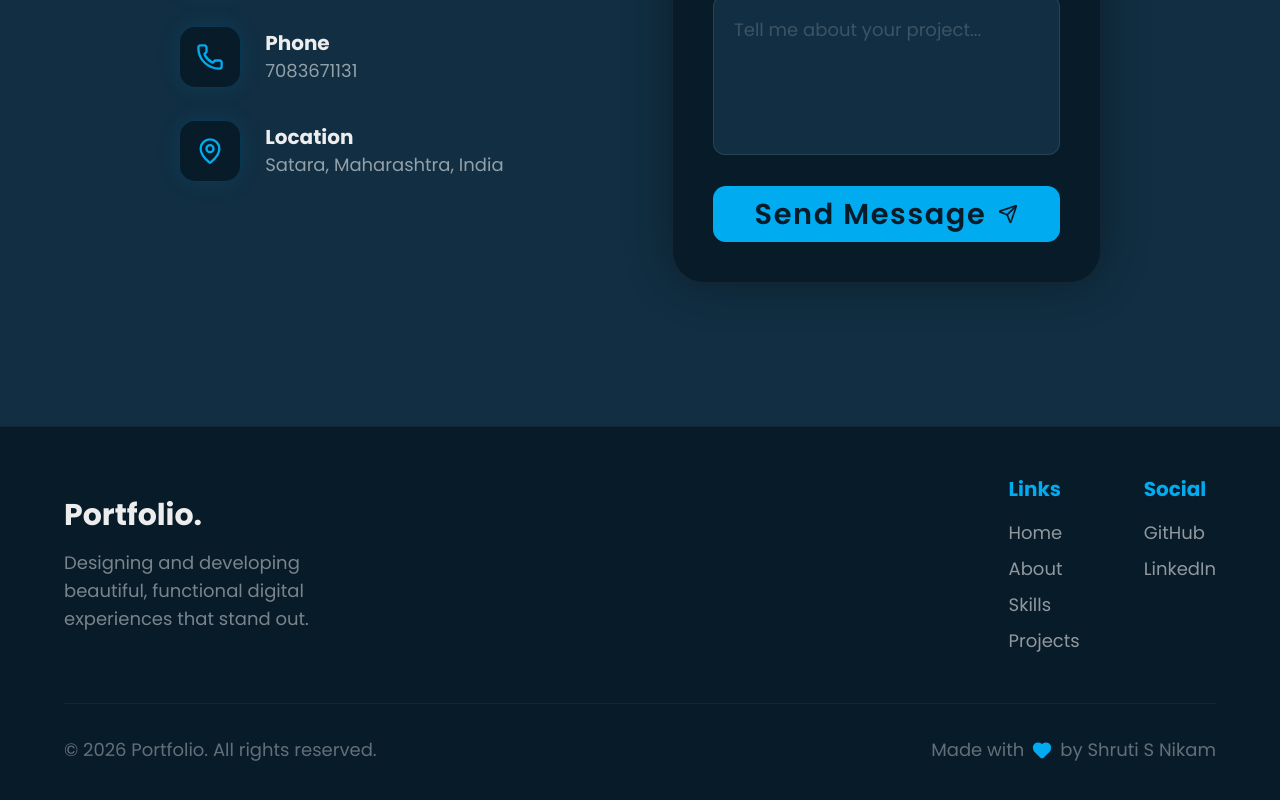
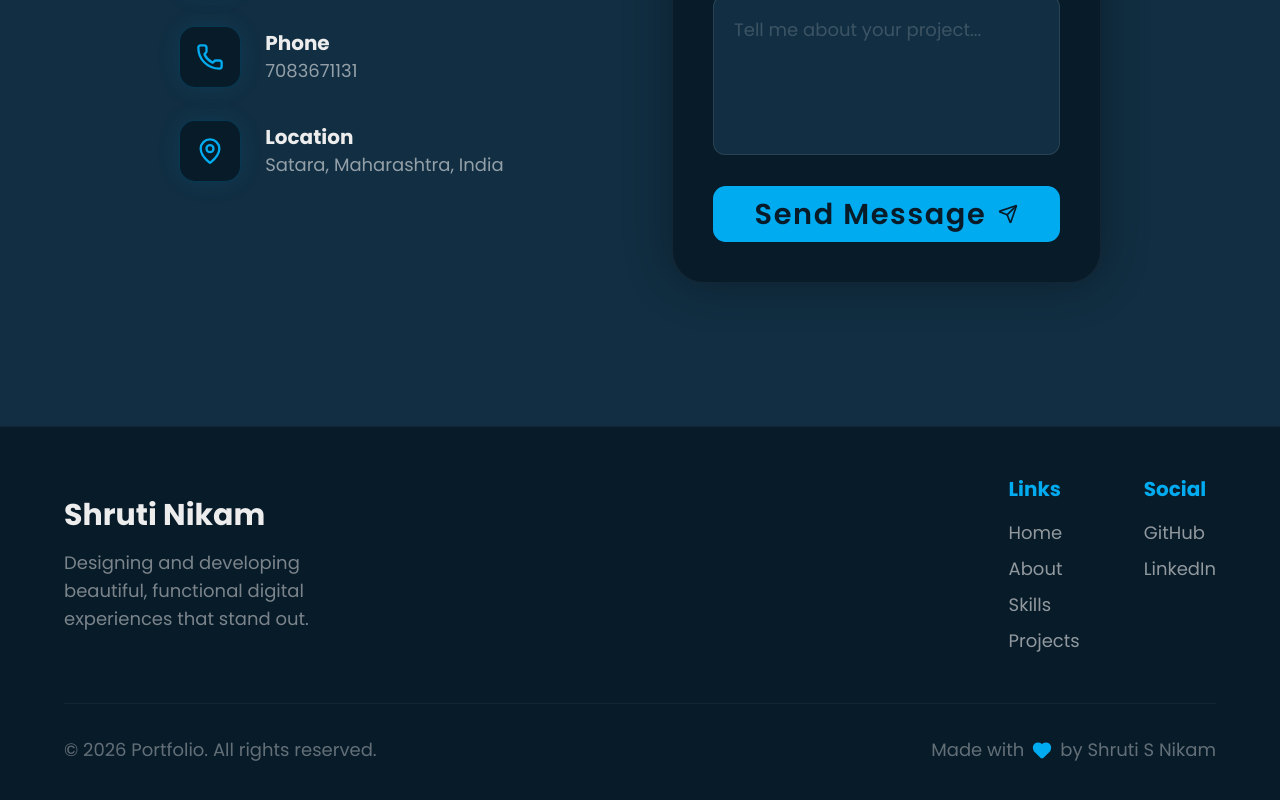
Before and after one commit to shrutinikam27/shruti_portfolio, a React (Vite) app: page / in a window 1280 px wide. Shown: the part 5318-6118 px from the top of the page. Built offline with nearby package versions, Linux system fonts and the light colour scheme.

Commit message:
footer updated

```diff
--- a/src/components/Footer.tsx
+++ b/src/components/Footer.tsx
@@ -7,7 +7,7 @@ export default function Footer() {
         <div className="flex flex-col md:flex-row justify-between items-center gap-8">
           <div>
             <a href="#" className="text-3xl font-bold text-foreground hover:text-primary transition-colors">
-              Portfolio.
+              Shruti Nikam
             </a>
             <p className="mt-4 text-foreground/50 max-w-xs text-lg">
               Designing and developing beautiful, functional digital experiences that stand out.
```
